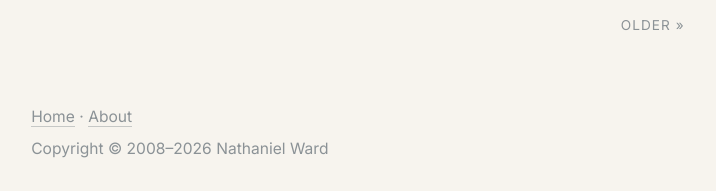
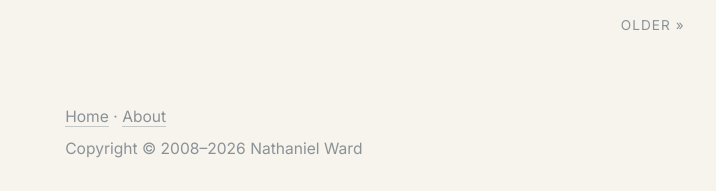
Before and after one commit to nathanielward/nathanielward.github.io, a Jekyll site: the page built from index.html, in a window 1280 px wide. Shown: the part 5894-6085 px from the top of the page, without its empty margins (265-981 px from the left). Built offline with Jekyll 4.4.1, drawn with Linux system fonts in a browser that asks for light colours; the list of posts is cut into pages by our own code.

Commit message:
Add footer styling to body article rules

```diff
--- a/_sass/_ui.scss
+++ b/_sass/_ui.scss
@@ -95,7 +95,7 @@ article {
   vertical-align: top;
 }
 
-body > article {
+body > article, body > footer {
   padding: 0 var(--pad-x);
 }
 
```
